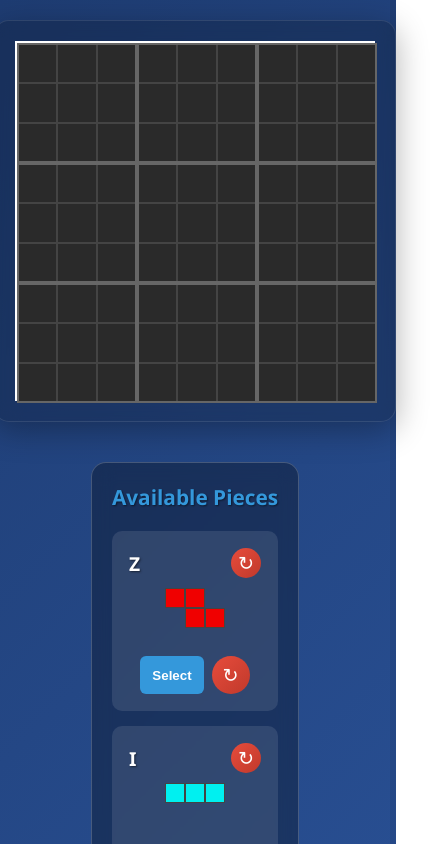
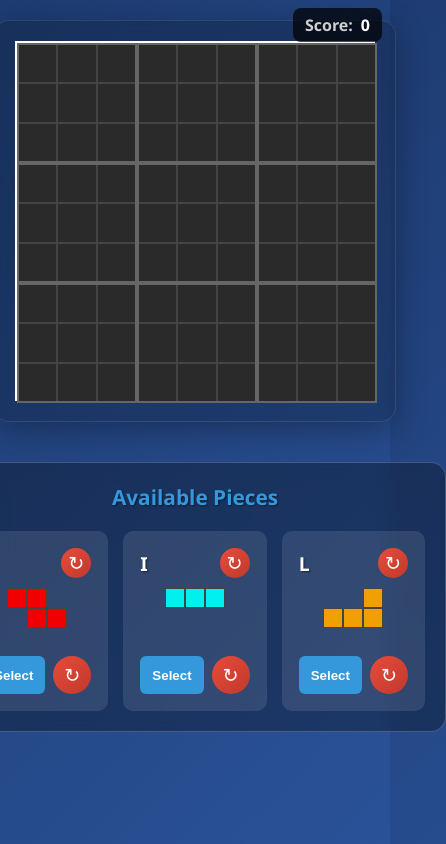
Before and after one commit to vagbuddy/tetronix, a React (Create React App) app: page / in a window 390 px wide. Shown: the top 844 px of the page, 446 px wide, since content can reach past the window. Built offline with nearby package versions, Linux system fonts and the light colour scheme.

Commit message:
remove rules from screen

```diff
--- a/src/components/Game.css
+++ b/src/components/Game.css
@@ -5,6 +5,7 @@
   font-family: 'Segoe UI', Tahoma, Geneva, Verdana, sans-serif;
   padding: 20px;
   box-sizing: border-box;
+  position: relative;
 }
 
 .game-header {
--- a/src/components/Game.tsx
+++ b/src/components/Game.tsx
@@ -3,6 +3,7 @@ import { useGameState } from "../hooks/useGameState";
 import GameBoard from "./GameBoard";
 import PieceSelection from "./PieceSelection";
 import GameInfo from "./GameInfo";
+import ScoreCorner from "./ScoreCorner";
 import "./Game.css";
 
 const Game: React.FC = () => {
@@ -21,6 +22,7 @@ const Game: React.FC = () => {
 
   return (
     <div className="game-container">
+      <ScoreCorner score={state.score} />
       {/* <div className="game-header">
         <h1>Sudoku Tetris Puzzle</h1>
         <p>Drag and drop Tetris pieces to fill the Sudoku board!</p>
--- a/src/components/PieceSelection.css
+++ b/src/components/PieceSelection.css
@@ -159,8 +159,10 @@
 
 @media (max-width: 768px) {
   .pieces-container {
-    flex-direction: column;
+    flex-direction: row;
+    justify-content: center;
     align-items: center;
+    flex-wrap: nowrap;
   }
 
   .piece-container {
--- /dev/null
+++ b/src/components/ScoreCorner.css
@@ -0,0 +1,30 @@
+.score-corner {
+  position: absolute;
+  top: 16px;
+  right: 16px;
+  background: rgba(0,0,0,0.7);
+  color: #fff;
+  padding: 8px 18px;
+  border-radius: 12px;
+  font-size: 1.2rem;
+  font-weight: bold;
+  z-index: 100;
+  display: flex;
+  align-items: center;
+}
+
+.score-label {
+  margin-right: 8px;
+  font-size: 1rem;
+  opacity: 0.8;
+}
+
+@media (max-width: 768px) {
+  .score-corner {
+    top: 8px;
+    right: 8px;
+    font-size: 1rem;
+    padding: 6px 12px;
+    border-radius: 8px;
+  }
+}
--- /dev/null
+++ b/src/components/ScoreCorner.tsx
@@ -0,0 +1,11 @@
+import React from "react";
+import "./ScoreCorner.css";
+
+const ScoreCorner: React.FC<{ score: number }> = ({ score }) => (
+  <div className="score-corner">
+    <span className="score-label">Score:</span>
+    <span className="score-value">{score}</span>
+  </div>
+);
+
+export default ScoreCorner;
```
